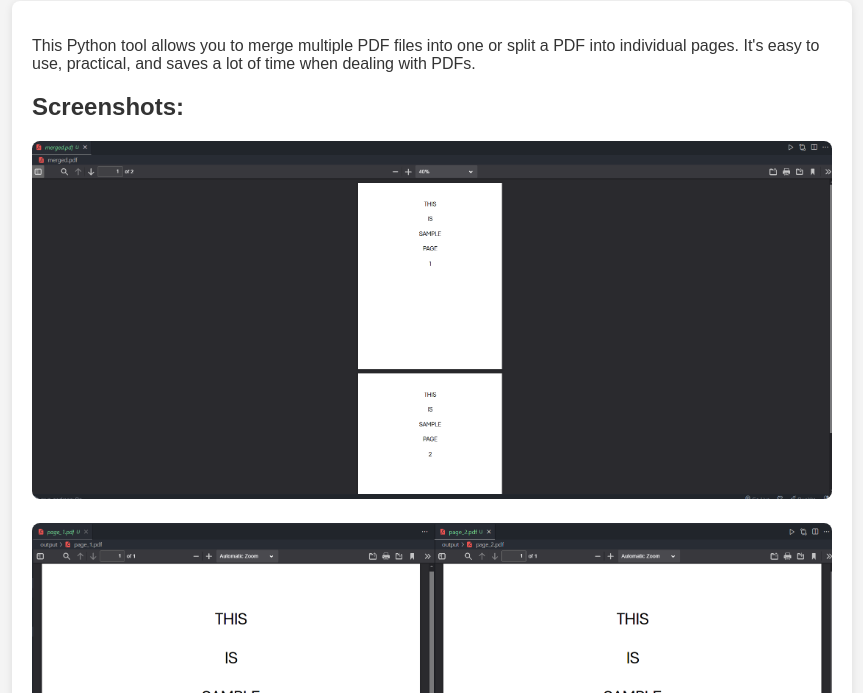
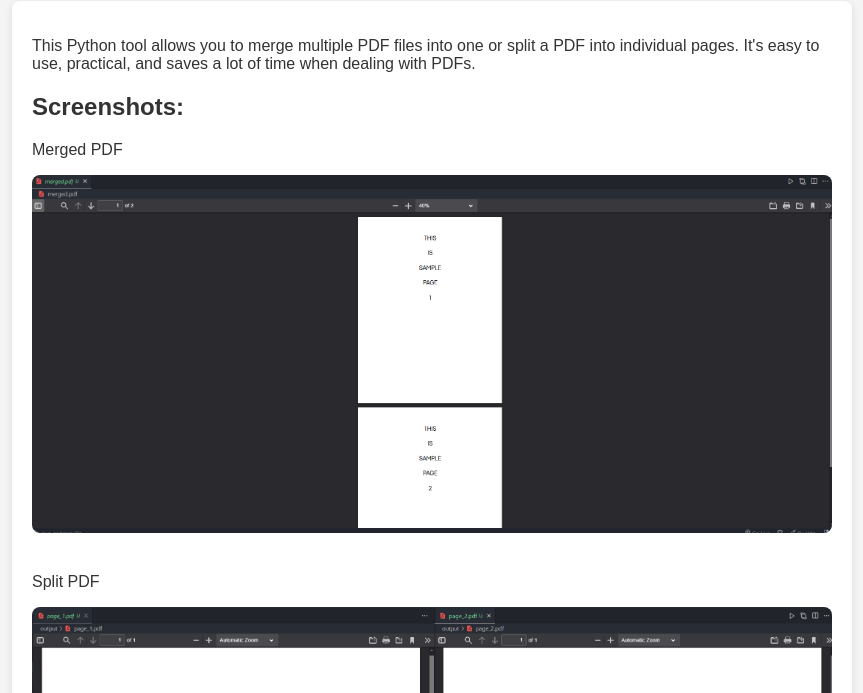
Before and after one commit to hisra015/30DaysOfCode, a plain HTML site: page Day 5 - PDF Merger Splitter/index.html in a window 1280 px wide. Shown: the part 107-800 px from the top of the page, without its empty margins (208-1071 px from the left). Drawn offline with Linux system fonts and the light colour scheme.

Commit message:
Update index.html

```diff
--- a/Day 5 - PDF Merger Splitter/index.html
+++ b/Day 5 - PDF Merger Splitter/index.html
@@ -53,7 +53,10 @@
 
         <h2>Screenshots:</h2>
         <div class="screenshots">
+            <p>Merged PDF</p>
             <img src="screenshots/Merged.png" alt="PDF Merger Screenshot">
+            <p>Split PDF</p>
+
             <img src="screenshots/Split.png" alt="PDF Splitter Screenshot">
         </div>
 
```
